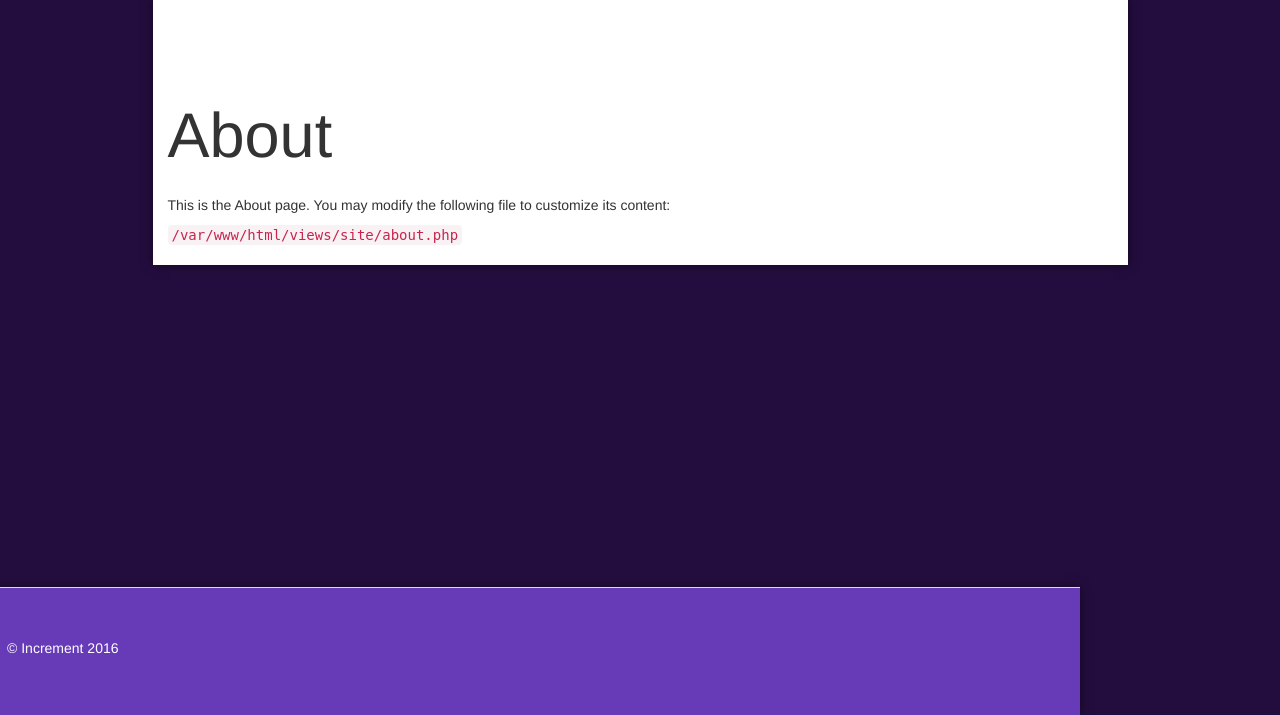
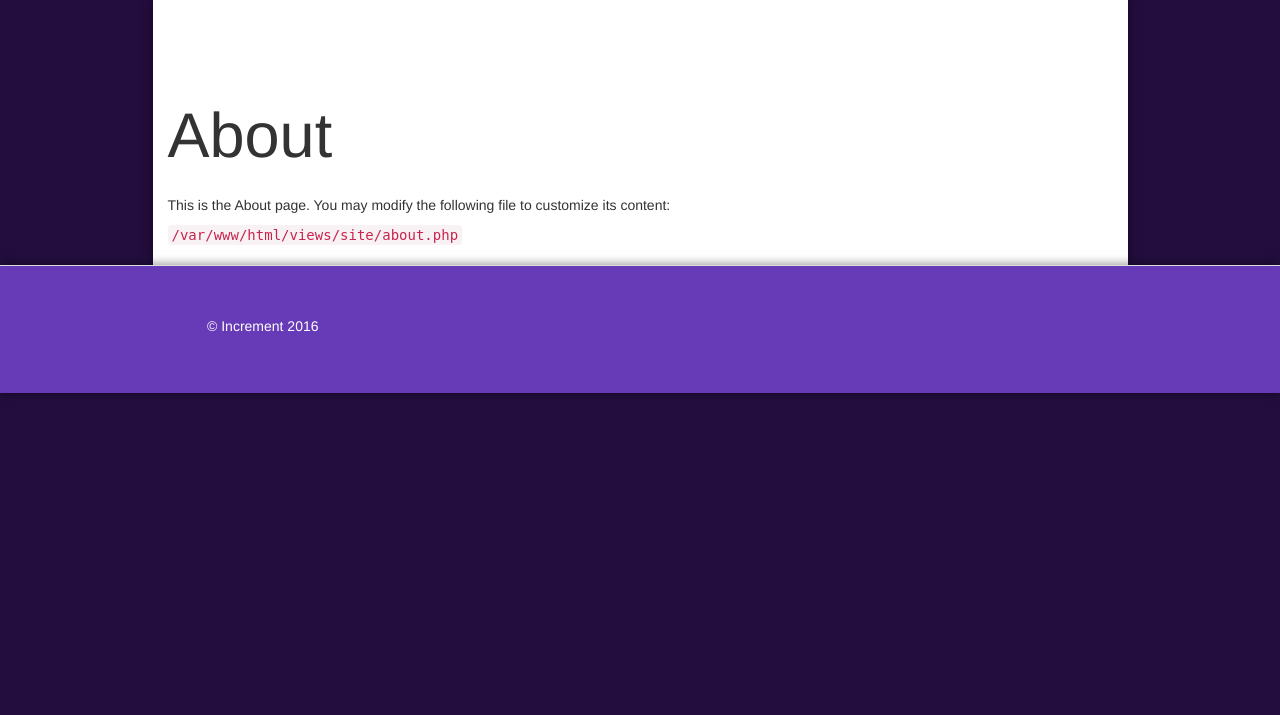
Before and after one commit to sergpost3/INT20H, a Yii app: template www/views/site/about.php in a window 1280 px wide. Shown: the part 85-800 px from the top of the page. Run offline with PHP 8.4 and a stand-in for Yii, Linux system fonts and the light colour scheme; the template is opened without the code that fills it, so the values that code supplies are empty; some libraries are stand-ins or nearby versions.

Commit message:
new footer

```diff
--- a/www/web/css/style.css
+++ b/www/web/css/style.css
@@ -237,10 +237,6 @@ html body .footer{
     height: 128px;
     padding-top: 50px;
     box-shadow: 0 0 10px rgba(0,0,0,0.5);
-    position:absolute;
-    bottom:0;
-    width: 100%;
-    margin-left: -200px;
 }
 
 html body .footer a{
```
